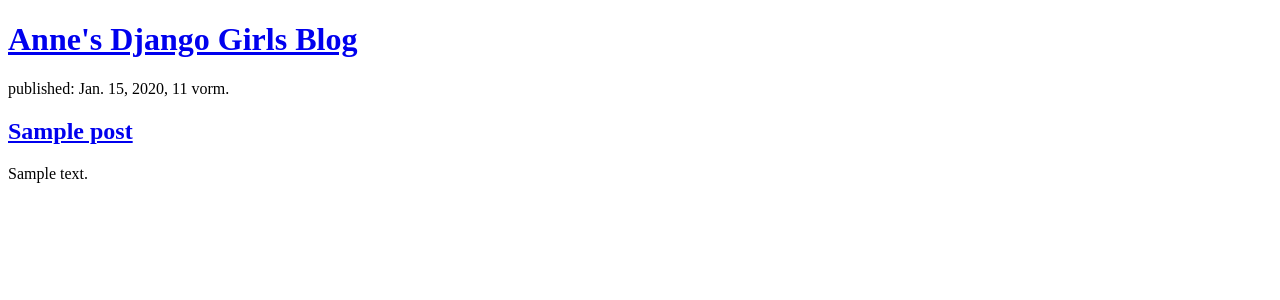
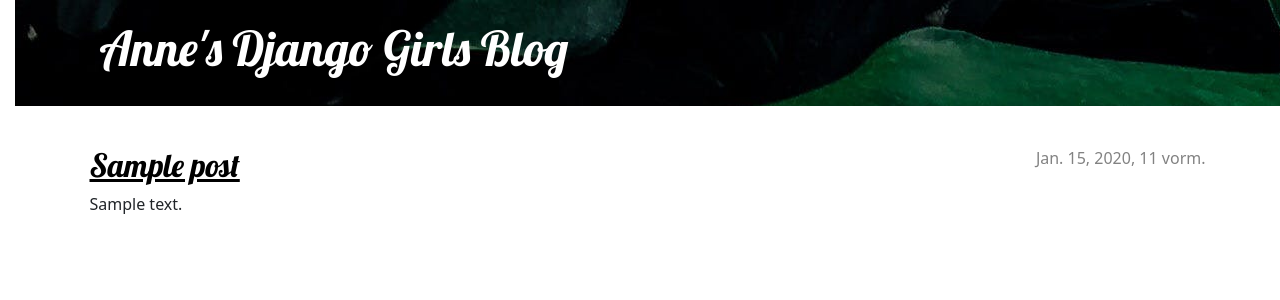
Before and after one commit to AnnemarieSchmidt1806/my-second-blog, a Django app: page / in a window 1280 px wide. Shown: the top 300 px of the page. Run offline with Django 3.2, Linux system fonts and the light colour scheme; tables that the repository leaves empty hold one stand-in row (values such as "Sample post").

Commit message:
Added view and template for detailed blog post as well as CSS for the site.

```diff
--- /dev/null
+++ b/blog/static/css/blog.css
@@ -0,0 +1,80 @@
+h1 a, h2 a {
+    color: purple;
+    font-family: 'Lobster';
+}
+body {
+    padding-left: 15px;
+}
+
+
+.page-header {
+
+    background-image: url("pexels-aditya-aiyar-1407305.jpg");
+    margin-top: 0;
+    margin-bottom: 40px;
+    padding: 20px 20px 20px 40px;
+}
+
+.page-header h1,
+.page-header h1 a,
+.page-header h1 a:visited,
+.page-header h1 a:active {
+    color: #ffffff;
+    font-size: 36pt;
+    text-decoration: none;
+}
+
+h1,
+h2,
+h3,
+h4 {
+    font-family: 'Lobster', cursive;
+}
+
+.date {
+    color: #828282;
+}
+
+.save {
+    float: right;
+}
+
+.post-form textarea,
+.post-form input {
+    width: 100%;
+}
+
+.top-menu,
+.top-menu:hover,
+.top-menu:visited {
+    color: #ffffff;
+    float: right;
+    font-size: 26pt;
+    margin-right: 20px;
+}
+
+.post {
+    margin-bottom: 70px;
+}
+
+.post h2 a,
+.post h2 a:visited {
+    color: #000000;
+}
+
+.post > .date,
+.post > .actions {
+    float: right;
+}
+
+.btn-secondary,
+.btn-secondary:visited {
+    color: #C25100;
+    background: none;
+    border-color: #C25100;
+}
+
+.btn-secondary:hover {
+    color: #FFFFFF;
+    background-color: #C25100;
+}
--- /dev/null
+++ b/blog/templates/blog/base.html
@@ -0,0 +1,25 @@
+{% load static %}
+<!DOCTYPE html>
+<html>
+    <head>
+        <title>Django Girls blog</title>
+        <link rel="stylesheet" href="https://cdn.jsdelivr.net/npm/bootstrap@5.1.3/dist/css/bootstrap.min.css" integrity="sha384-1BmE4kWBq78iYhFldvKuhfTAU6auU8tT94WrHftjDbrCEXSU1oBoqyl2QvZ6jIW3" crossorigin="anonymous">
+        <link rel="stylesheet" href="{% static 'css/blog.css' %}">
+        <link rel="stylesheet" href="https://fonts.googleapis.com/css?family=Lobster&subset=latin,latin-ext">
+    </head>
+    <body>
+        <header class="page-header">
+          <div class="container">
+              <h1><a href="/">Anne's Django Girls Blog</a></h1>
+          </div>
+        </header>
+        <main class="container">
+            <div class="row">
+                <div class="col">
+                {% block content %}
+                {% endblock %}
+                </div>
+            </div>
+        </main>
+    </body>
+</html>
--- a/blog/templates/blog/post_list.html
+++ b/blog/templates/blog/post_list.html
@@ -1,18 +1,13 @@
-<!DOCTYPE html>
-<html>
-    <head>
-        <title>Django Girls blog</title>
-    </head>
-    <body>
-        <header>
-            <h1><a href="/">Anne's Django Girls Blog</a></h1>
-        </header>
-        {% for post in posts %}
-            <article>
-                <time>published: {{ post.published_date }}</time>
-                <h2><a href = " "> {{ post.title }} </a></h2>
-                <p> {{ post.text|linebreaksbr }}</p>
-            </article>
-        {%endfor%}
-    </body>
-</html>
+{% extends 'blog/base.html' %}
+
+{% block content %}
+    {% for post in posts %}
+        <article class="post">
+            <time class="date">
+                {{ post.published_date }}
+            </time>
+            <h2><a href="{% url 'post_detail' pk=post.pk %}">{{ post.title }}</a></h2>
+            <p>{{ post.text|linebreaksbr }}</p>
+        </article>
+    {% endfor %}
+{% endblock %}
--- a/blog/urls.py
+++ b/blog/urls.py
@@ -3,4 +3,5 @@
 
 urlpatterns = [
     path('', views.post_list, name='post_list'),
+    path('post/<int:pk>/', views.post_detail, name='post_detail')
 ]
--- a/blog/views.py
+++ b/blog/views.py
@@ -1,9 +1,15 @@
 from django.shortcuts import render
 from .models import Post
 from django.utils import timezone
+from django.shortcuts import render, get_object_or_404
 
 # Create your views here.
 
 def post_list(request):
     posts = Post.objects.filter(published_date__lte=timezone.now()).order_by("published_date")
     return render(request, 'blog/post_list.html',{'posts': posts})
+
+def post_detail(request, pk):
+    Post.objects.get(pk=pk)
+    post = get_object_or_404(Post, pk=pk)
+    return render(request, 'blog/post_details.html', {'post': post})
```
Also changed, not shown: blog/templates/blog/post_details.html (added, +13 -0 lines), blog/static/css/6cf986ddb484524966f43a731e5f10a2.jpg (added), blog/static/css/pexels-aditya-aiyar-1407305.jpg (added).
